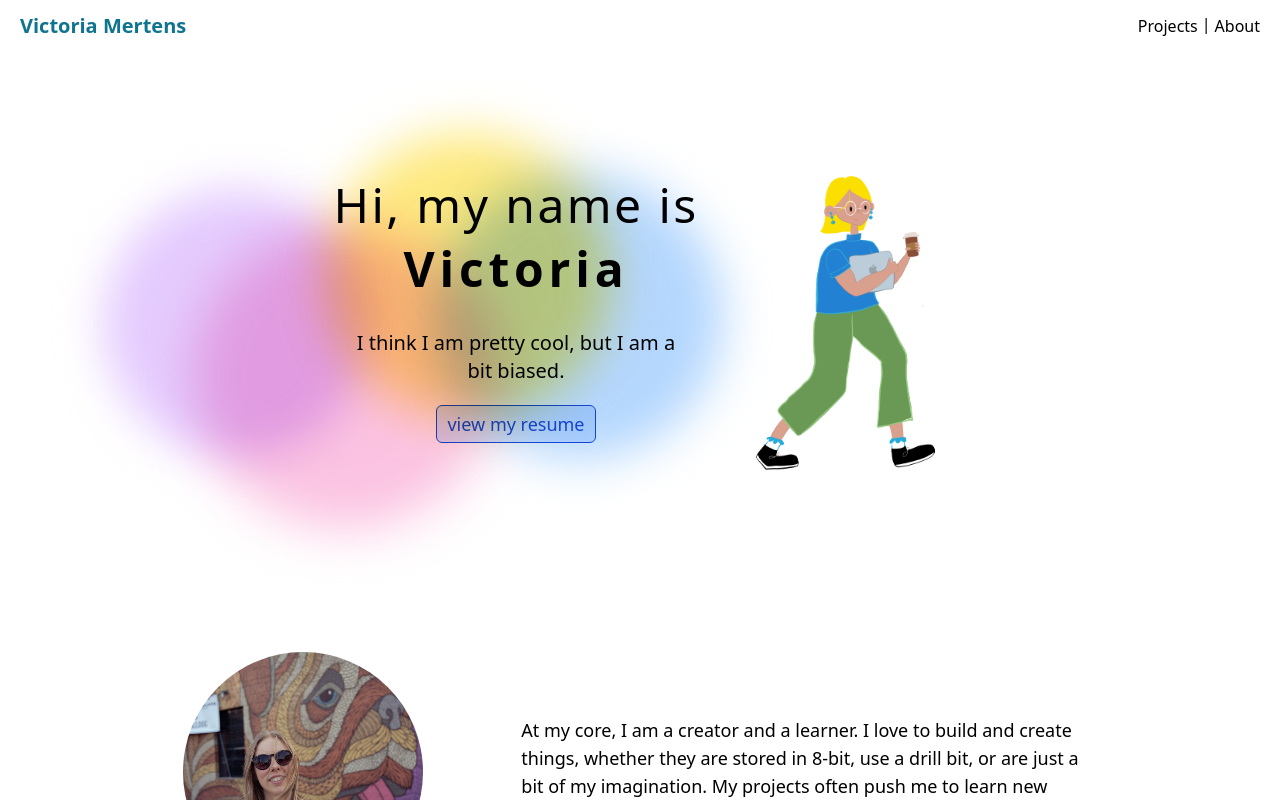
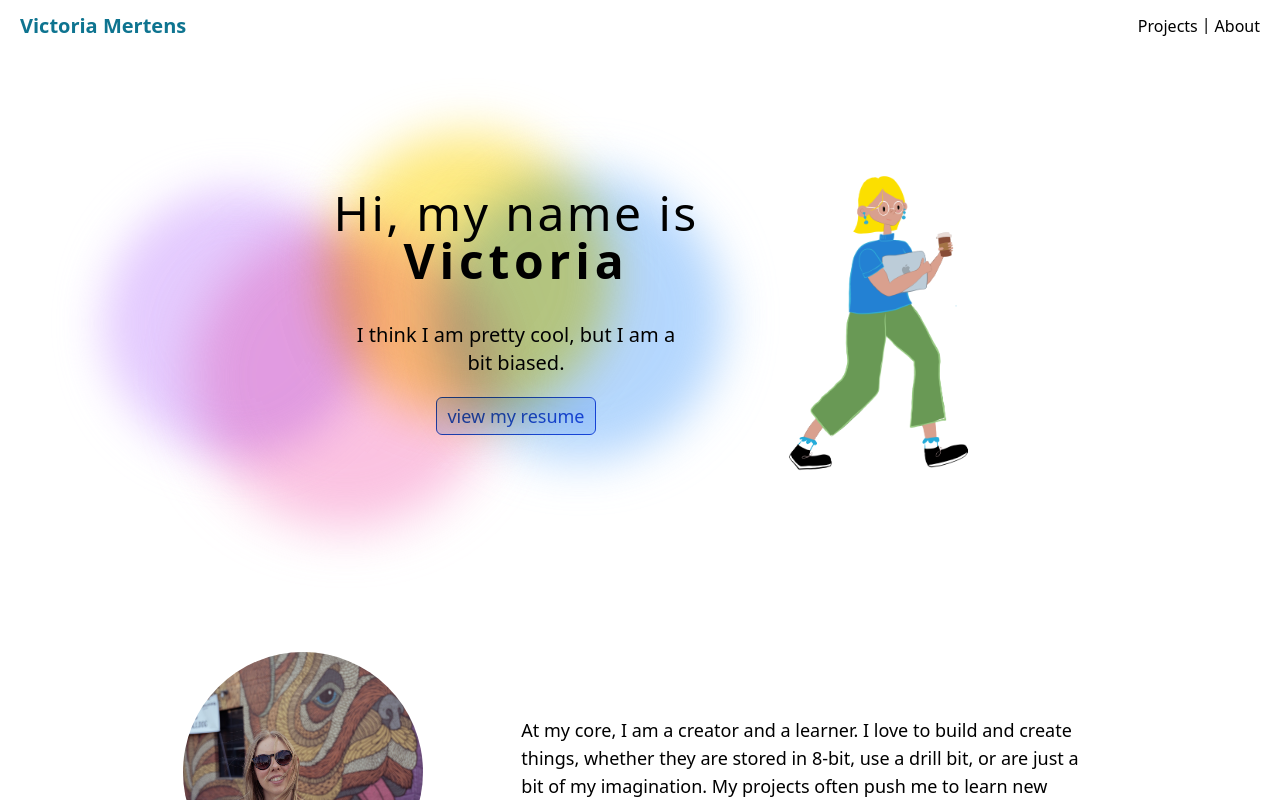
Before and after one commit to victoriamertens/next-portfolio, a Next.js app: page /about in a window 1280 px wide. Shown: the top 800 px of the page. Built offline with nearby package versions, Linux system fonts and the light colour scheme.

Commit message:
Fixed acessibility bug with title

```diff
--- a/src/app/about/page.tsx
+++ b/src/app/about/page.tsx
@@ -26,11 +26,11 @@ export default function About() {
           id="left-side"
           className="flex flex-col items-center gap-4 justify-center "
         >
-          <h2 className=" sm:text-5xl text-4xl tracking-wider ">
-            Hi, my name is
-          </h2>
-          <h2 className=" sm:text-5xl font-bold text-4xl tracking-widest ">
-            Victoria
+          <h2 className=" sm:text-5xl text-4xl tracking-wider w-[450px] text-center leading-loose">
+            Hi, my name is{' '}
+            <span className="sm:text-5xl font-bold text-4xl tracking-widest p-10">
+              Victoria
+            </span>
           </h2>
 
           <div className="flex flex-col items-center w-80 sm:w-96">
```
